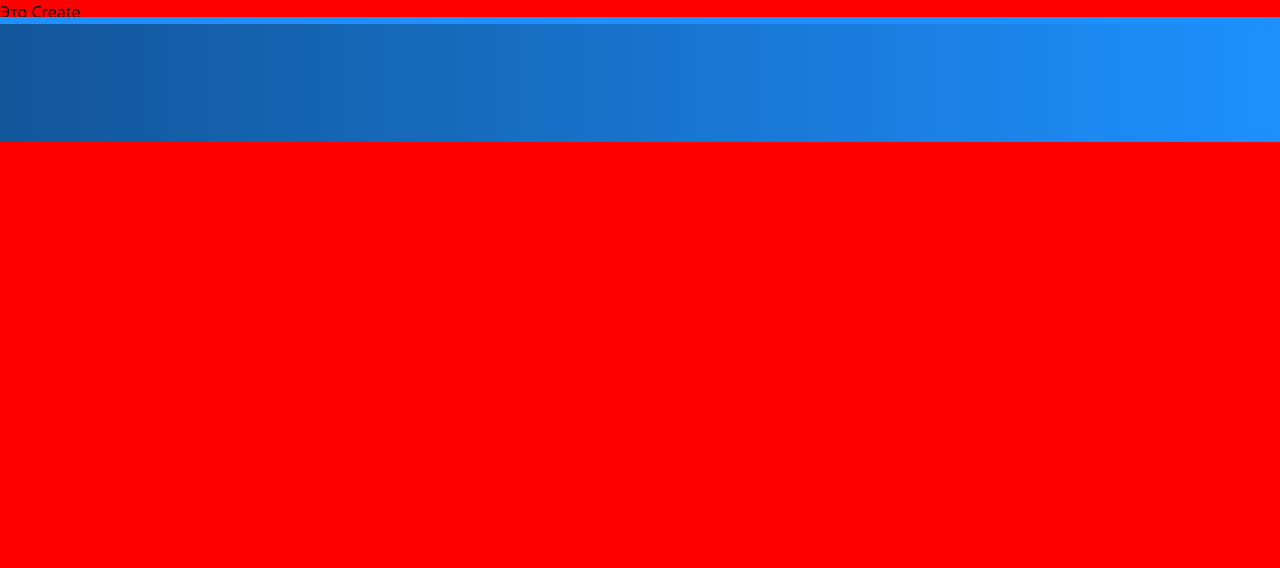
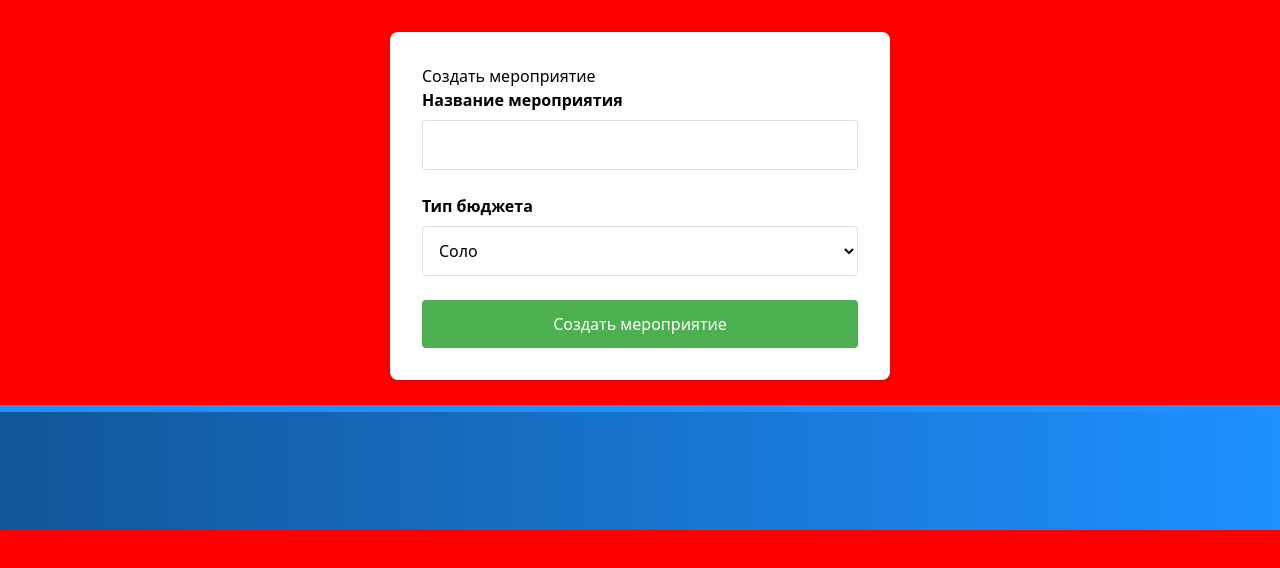
Before and after one commit to PawsyStudio/Iventolog, a React (Vite) app in the folder Frontend/: page /create in a window 1280 px wide. Shown: the top 568 px of the page. Built offline with nearby package versions, Linux system fonts and the light colour scheme; sample sign-in values are in the browser's storage.

Commit message:
add event creation

```diff
--- /dev/null
+++ b/Frontend/src/components/CreateEventForm.module.css
@@ -0,0 +1,54 @@
+.createForm {
+    max-width: 500px;
+    margin: 2rem auto;
+    padding: 2rem;
+    background: #fff;
+    border-radius: 8px;
+    box-shadow: 0 0 10px rgba(0, 0, 0, 0.1);
+  }
+
+  .formGroup {
+    margin-bottom: 1.5rem;
+  }
+
+  .formGroup label {
+    display: block;
+    margin-bottom: 0.5rem;
+    font-weight: 600;
+  }
+
+  .formGroup input,
+  .formGroup select {
+    width: 100%;
+    padding: 0.75rem;
+    border: 1px solid #ddd;
+    border-radius: 4px;
+    font-size: 1rem;
+  }
+
+  .error {
+    color: #ff3333;
+    margin-bottom: 1rem;
+    text-align: center;
+  }
+
+  .submitButton {
+    width: 100%;
+    padding: 0.75rem;
+    background-color: #4CAF50;
+    color: white;
+    border: none;
+    border-radius: 4px;
+    font-size: 1rem;
+    cursor: pointer;
+    transition: background-color 0.3s;
+  }
+
+  .submitButton:hover {
+    background-color: #45a049;
+  }
+
+  .submitButton:disabled {
+    background-color: #cccccc;
+    cursor: not-allowed;
+  }
--- /dev/null
+++ b/Frontend/src/components/CreateEventForm.tsx
@@ -0,0 +1,101 @@
+import { useState } from 'react';
+import { useNavigate } from '@tanstack/react-router';
+import styles from './CreateEventForm.module.css';
+
+interface CreateEventFormProps {
+  onSuccess?: () => void;
+  onError?: (error: string) => void;
+}
+
+export function CreateEventForm({ onSuccess, onError }: CreateEventFormProps) {
+  const [eventName, setEventName] = useState('');
+  const [budgetType, setBudgetType] = useState<'solo' | 'group'>('solo');
+  const [error, setError] = useState('');
+  const [isLoading, setIsLoading] = useState(false);
+  const navigate = useNavigate();
+
+  const handleSubmit = async (e: React.FormEvent) => {
+    e.preventDefault();
+    setError('');
+    setIsLoading(true);
+
+    try {
+      const token = localStorage.getItem('token');
+      if (!token) {
+        throw new Error('Необходима авторизация');
+      }
+
+      const response = await fetch('http://localhost:8000/api/events/', {
+        method: 'POST',
+        headers: {
+          'Content-Type': 'application/json',
+          'Authorization': `Bearer ${token}`
+        },
+        body: JSON.stringify({
+          name: eventName,
+          budget_type: budgetType
+        }),
+      });
+
+      if (!response.ok) {
+        const errorData = await response.json();
+        throw new Error(errorData.detail || 'Ошибка создания мероприятия');
+      }
+
+      // Вызываем колбэк при успехе, если он передан
+      if (onSuccess) {
+        onSuccess();
+      } else {
+        // Иначе делаем стандартный редирект
+        navigate({ to: '/' });
+      }
+    } catch (err) {
+      const errorMessage = err instanceof Error ? err.message : 'Ошибка соединения';
+      setError(errorMessage);
+      if (onError) {
+        onError(errorMessage);
+      }
+    } finally {
+      setIsLoading(false);
+    }
+  };
+
+  return (
+    <form onSubmit={handleSubmit} className={styles.createForm}>
+      <h2>Создать мероприятие</h2>
+
+      <div className={styles.formGroup}>
+        <label>Название мероприятия</label>
+        <input
+          type="text"
+          value={eventName}
+          onChange={(e) => setEventName(e.target.value)}
+          required
+          maxLength={100}
+        />
+      </div>
+
+      <div className={styles.formGroup}>
+        <label>Тип бюджета</label>
+        <select
+          value={budgetType}
+          onChange={(e) => setBudgetType(e.target.value as 'solo' | 'group')}
+          required
+        >
+          <option value="solo">Соло</option>
+          <option value="group">Групповой</option>
+        </select>
+      </div>
+
+      {error && <div className={styles.error}>{error}</div>}
+
+      <button
+        type="submit"
+        className={styles.submitButton}
+        disabled={isLoading}
+      >
+        {isLoading ? 'Создание...' : 'Создать мероприятие'}
+      </button>
+    </form>
+  );
+}
--- a/Frontend/src/components/headPack/createButton/CreateButton.tsx
+++ b/Frontend/src/components/headPack/createButton/CreateButton.tsx
@@ -1,16 +1,18 @@
+import { useRouter } from '@tanstack/react-router';
+import styles from './CreateButton.module.css';
 import { useAuth } from '../../../contexts/AuthContext';
-import { useNavigate } from '@tanstack/react-router';
-import styles from './createButton.module.css';
 
 export default function CreateButton() {
   const { isAuth } = useAuth();
-  const navigate = useNavigate();
+  const router = useRouter();
 
-  const handleClick = () => {
-    if (isAuth) {
-      navigate({ to: '/create' }); // Переход на страницу создания
-    } else {
-      navigate({ to: '/auth' }); // Переход на авторизацию
+  const handleClick = async () => {
+    try {
+      await router.navigate({
+        to: isAuth ? '/create' : '/auth'
+      });
+    } catch (error) {
+      console.error('Navigation error:', error);
     }
   };
 
--- a/Frontend/src/components/logoutButton/LogoutButton.tsx
+++ b/Frontend/src/components/logoutButton/LogoutButton.tsx
@@ -1,21 +1,22 @@
-import styles from './logoutButton.module.css';
+import styles from './LogoutButton.module.css';
 import { useAuth } from '../../contexts/AuthContext';
 
 export default function LogoutButton() {
-  const { logout } = useAuth();
+  const { logout, isLoading } = useAuth();
 
-  const handleLogout = () => {
-    logout();
-    // Дополнительные действия при выходе (если нужны)
+  const handleLogout = async () => {
+    if (window.confirm('Вы уверены, что хотите выйти?')) {
+      await logout();
+    }
   };
 
   return (
     <button
       className={styles.LogoutButton}
       onClick={handleLogout}
-      aria-label="Выйти из аккаунта"
+      disabled={isLoading}
     >
-      Выйти
+      {isLoading ? 'Выход...' : 'Выйти'}
     </button>
   );
 }
--- a/Frontend/src/contexts/AuthContext.tsx
+++ b/Frontend/src/contexts/AuthContext.tsx
@@ -1,12 +1,12 @@
 import { createContext, useContext, useState, useEffect, useCallback } from 'react';
+import { useRouter } from '@tanstack/react-router';
 import type { ReactNode } from 'react';
-import { useRouter } from '@tanstack/react-router';
 
 interface AuthContextType {
   isAuth: boolean;
   token: string | null;
   login: (email: string, password: string) => Promise<boolean>;
-  logout: () => void;
+  logout: () => Promise<void>;
   authError: string | null;
   isLoading: boolean;
 }
@@ -14,24 +14,29 @@ interface AuthContextType {
 const AuthContext = createContext<AuthContextType | undefined>(undefined);
 
 export function AuthProvider({ children }: { children: ReactNode }) {
-  const [isAuth, setIsAuth] = useState(false);
-  const [token, setToken] = useState<string | null>(null);
-  const [authError, setAuthError] = useState<string | null>(null);
-  const [isLoading, setIsLoading] = useState(false);
   const router = useRouter();
+  const [state, setState] = useState({
+    isAuth: false,
+    token: null as string | null,
+    authError: null as string | null,
+    isLoading: false
+  });
 
-  // Инициализация состояния аутентификации
+  // Инициализация при загрузке
   useEffect(() => {
-    const storedToken = localStorage.getItem('token');
-    if (storedToken) {
-      setToken(storedToken);
-      setIsAuth(true);
+    const token = localStorage.getItem('token');
+    if (token) {
+      setState({
+        isAuth: true,
+        token,
+        authError: null,
+        isLoading: false
+      });
     }
   }, []);
 
-  const login = useCallback(async (email: string, password: string) => {
-    setIsLoading(true);
-    setAuthError(null);
+  const login = async (email: string, password: string) => {
+    setState(prev => ({ ...prev, isLoading: true, authError: null }));
 
     try {
       const response = await fetch('http://localhost:8000/api/auth/', {
@@ -47,39 +52,46 @@ export function AuthProvider({ children }: { children: ReactNode }) {
 
       const data = await response.json();
       localStorage.setItem('token', data.access);
-      setToken(data.access);
-      setIsAuth(true);
-      setIsLoading(false);
 
-      // Перенаправление после успешного входа
-      router.navigate({ to: '/' });
+      setState({
+        isAuth: true,
+        token: data.access,
+        authError: null,
+        isLoading: false
+      });
+
+      await router.navigate({ to: '/' });
       return true;
     } catch (error) {
-      console.error('Login error:', error);
-      setAuthError(error instanceof Error ? error.message : 'Login failed');
-      setIsLoading(false);
+      const errorMessage = error instanceof Error ? error.message : 'Login failed';
+      setState(prev => ({
+        ...prev,
+        authError: errorMessage,
+        isLoading: false
+      }));
       return false;
     }
-  }, [router]);
+  };
 
-  const logout = useCallback(() => {
+  const logout = useCallback(async () => {
     localStorage.removeItem('token');
-    setToken(null);
-    setIsAuth(false);
-    setAuthError(null);
-
-    // Перенаправление после выхода
-    router.navigate({ to: '/auth' });
+    setState({
+      isAuth: false,
+      token: null,
+      authError: null,
+      isLoading: false
+    });
+    await router.navigate({ to: '/auth' });
   }, [router]);
 
   return (
     <AuthContext.Provider value={{
-      isAuth,
-      token,
+      isAuth: state.isAuth,
+      token: state.token,
       login,
       logout,
-      authError,
-      isLoading
+      authError: state.authError,
+      isLoading: state.isLoading
     }}>
       {children}
     </AuthContext.Provider>
--- a/Frontend/src/main.tsx
+++ b/Frontend/src/main.tsx
@@ -2,10 +2,9 @@ import { RouterProvider, createRouter } from "@tanstack/react-router";
 import { StrictMode } from "react";
 import ReactDOM from "react-dom/client";
 import { routeTree } from "./routeTree.gen";
+import { AuthProvider } from "./contexts/AuthContext";
 import "./styles.css";
-import reportWebVitals from "./reportWebVitals.ts";
 
-// Определяем тип контекста роутера
 interface RouterContext {
   auth: {
     isAuth: boolean;
@@ -13,22 +12,17 @@ interface RouterContext {
   };
 }
 
-// Создаем роутер с типизированным контекстом
 const router = createRouter({
   routeTree,
   context: {
     auth: {
       isAuth: localStorage.getItem('token') !== null,
-      token: localStorage.getItem('token'),
-    },
+      token: localStorage.getItem('token')
+    }
   },
   defaultPreload: "intent",
-  scrollRestoration: true,
-  defaultStructuralSharing: true,
-  defaultPreloadStaleTime: 0,
 });
 
-// Регистрируем типы для TypeScript
 declare module "@tanstack/react-router" {
   interface Register {
     router: typeof router;
@@ -36,15 +30,14 @@ declare module "@tanstack/react-router" {
   }
 }
 
-// Рендерим приложение
-const rootElement = document.getElementById("app");
-if (rootElement && !rootElement.innerHTML) {
+const rootElement = document.getElementById("app")!;
+if (!rootElement.innerHTML) {
   const root = ReactDOM.createRoot(rootElement);
   root.render(
     <StrictMode>
-      <RouterProvider router={router} />
-    </StrictMode>,
+      <AuthProvider>
+        <RouterProvider router={router} />
+      </AuthProvider>
+    </StrictMode>
   );
 }
-
-reportWebVitals();
--- a/Frontend/src/pages/Create.tsx
+++ b/Frontend/src/pages/Create.tsx
@@ -1,10 +1,11 @@
-import Footer from '../components/footer/Footer'
+import Footer from '../components/footer/Footer';
+import { CreateEventForm } from '../components/CreateEventForm';
 
 export function Create() {
   return (
     <>
       <main>
-        <h1>Это Create</h1>
+        <CreateEventForm />
       </main>
       <Footer />
     </>
```
Lines whose indentation alone changed are shown as unchanged.
